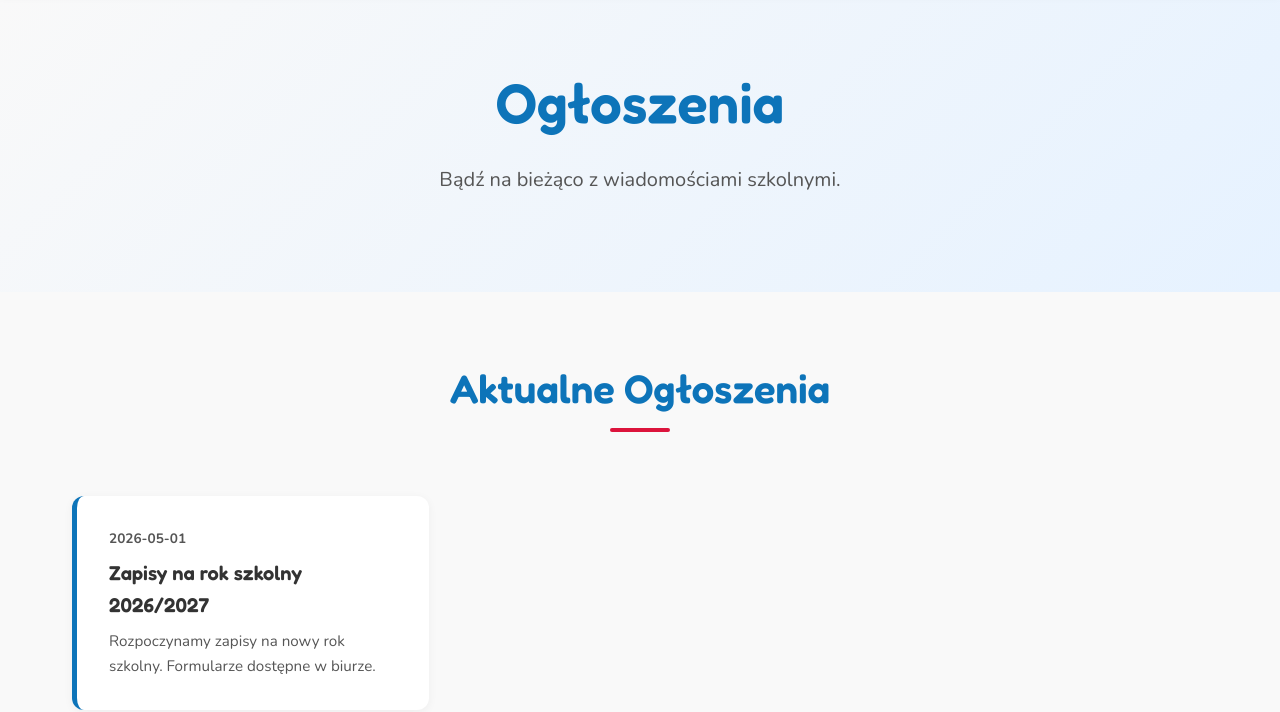
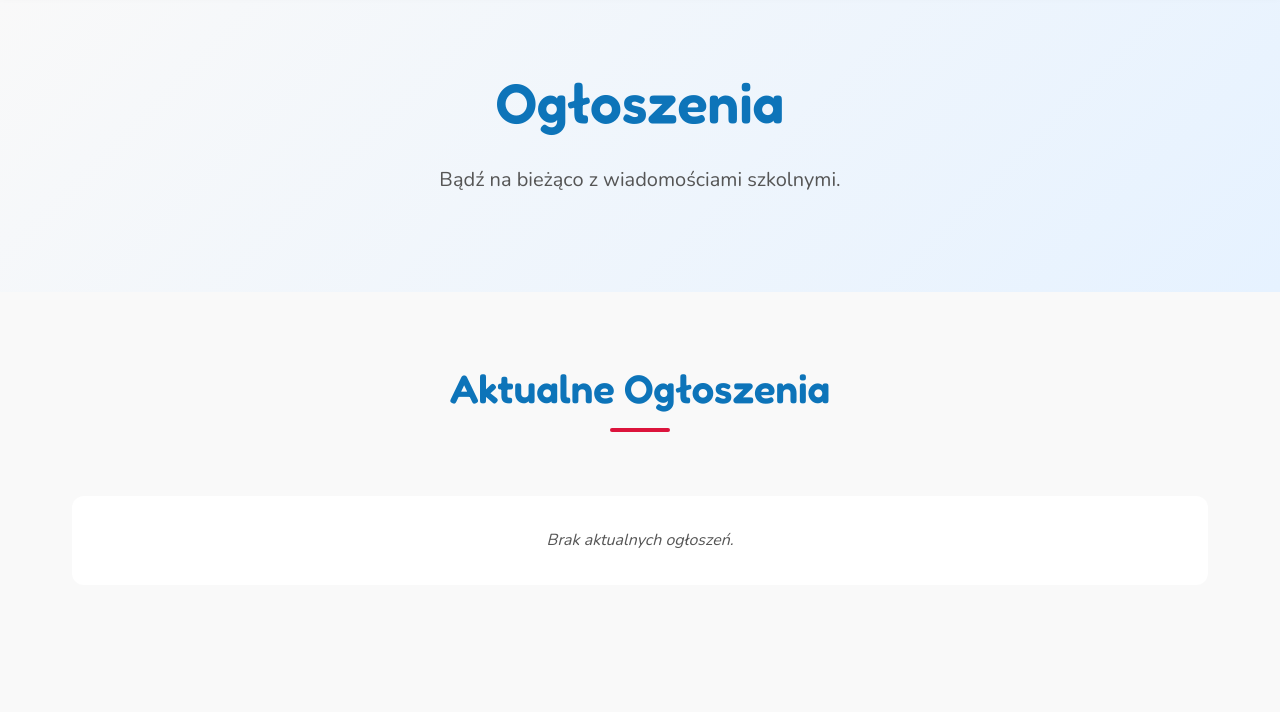
Before and after one commit to 14viverosi/henryk-sienkiewicz-polish-school, a website built with Vite: page announcements.html in a window 1280 px wide. Shown: the part 98-810 px from the top of the page. Built offline with nearby package versions, Linux system fonts and the light colour scheme.

Commit message:
Update announcements logic and remove view all button from home page

```diff
--- a/assets/js/announcements.js
+++ b/assets/js/announcements.js
@@ -6,13 +6,14 @@ const announcementData = [
     // Items with dates in the past (before today) go to archive automatically.
 
     // Example CURRENT/FUTURE announcement
-    {
-        date: '2026-05-01',
+    /*{
+        date: '2026-02-10',
         title_pl: "Zapisy na rok szkolny 2026/2027",
         title_en: "Registration for 2026/2027 School Year",
         content_pl: "Rozpoczynamy zapisy na nowy rok szkolny. Formularze dostępne w biurze.",
         content_en: "Registration for the new school year is open. Forms available in the office."
-    },
+    }
+    ,
     // Example PAST announcement
     {
         date: '2025-12-15',
@@ -28,7 +29,7 @@ const announcementData = [
         title_en: "Independence Day",
         content_pl: "Uroczysta akademia z okazji odzyskania niepodległości.",
         content_en: "Ceremonial assembly celebrating independence."
-    }
+    }*/
 ];
 
 document.addEventListener('DOMContentLoaded', () => {
@@ -46,25 +47,80 @@ document.addEventListener('DOMContentLoaded', () => {
 
 function renderAnnouncements() {
     const lang = localStorage.getItem('site_lang') || 'pl';
+
+    // Containers
+    const containerHome = document.getElementById('home-latest-news');
     const containerCurrent = document.getElementById('announcements-current');
     const containerPast = document.getElementById('announcements-past-list');
 
-    containerCurrent.innerHTML = '';
-    containerPast.innerHTML = '';
-
+    // Data Processing
     const today = new Date();
     today.setHours(0, 0, 0, 0); // Normalize to start of day
 
     // Sort: Newest first
     const sortedData = [...announcementData].sort((a, b) => new Date(b.date) - new Date(a.date));
 
-    let activeCount = 0;
-    let pastCount = 0;
+    // Split into Active and Past
+    const active = [];
+    const past = [];
 
     sortedData.forEach(item => {
-        const itemDate = new Date(item.date + "T00:00:00"); // Fix timezone issue by treating as local ISO
-        const isPast = itemDate < today;
+        const itemDate = new Date(item.date + "T00:00:00"); // Fix timezone issue
+        if (itemDate < today) {
+            past.push(item);
+        } else {
+            active.push(item);
+        }
+    });
 
+    // --- Home Page Logic ---
+    if (containerHome) {
+        containerHome.innerHTML = '';
+
+        // Show up to 3 latest active announcements
+        // If no active, show a message? Or maybe show the very last past one?
+        // Let's show active ones. If none, show message.
+        if (active.length === 0) {
+            const emptyMsg = document.createElement('div');
+            emptyMsg.className = 'ann-empty-msg';
+            const msgText = (translations[lang] && translations[lang]['ann_no_current']) || "No current announcements";
+            emptyMsg.textContent = msgText;
+            containerHome.appendChild(emptyMsg);
+        } else {
+            // Take top 3
+            active.slice(0, 3).forEach(item => {
+                containerHome.appendChild(createAnnouncementCard(item, lang));
+            });
+        }
+        return;
+    }
+
+    // --- Announcements Page Logic ---
+    if (containerCurrent && containerPast) {
+        containerCurrent.innerHTML = '';
+        containerPast.innerHTML = '';
+
+        // Render Active
+        if (active.length === 0) {
+            const emptyMsg = document.createElement('div');
+            emptyMsg.className = 'ann-empty-msg';
+            const msgText = (translations[lang] && translations[lang]['ann_no_current']) || "No current announcements";
+            emptyMsg.textContent = msgText;
+            containerCurrent.appendChild(emptyMsg);
+        } else {
+            active.forEach(item => {
+                containerCurrent.appendChild(createAnnouncementCard(item, lang));
+            });
+        }
+
+        // Render Past
+        past.forEach(item => {
+            containerPast.appendChild(createAnnouncementCard(item, lang));
+        });
+    }
+}
+
+function createAnnouncementCard(item, lang) {
     const card = document.createElement('div');
     card.className = 'announcement-card';
 
@@ -76,23 +132,5 @@ function renderAnnouncements() {
         <h3 class="ann-title">${title}</h3>
         <p class="ann-content">${content}</p>
     `;
-
-        if (isPast) {
-            containerPast.appendChild(card);
-            pastCount++;
-        } else {
-            containerCurrent.appendChild(card);
-            activeCount++;
+    return card;
 }
-    });
-
-    // Handle "No Current Announcements" state
-    if (activeCount === 0) {
-        const emptyMsg = document.createElement('div');
-        emptyMsg.className = 'ann-empty-msg';
-        // Use translation key if available, else fallback
-        const msgText = translations[lang]['ann_no_current'] || "No current announcements";
-        emptyMsg.textContent = msgText;
-        containerCurrent.appendChild(emptyMsg);
-    }
-}
--- a/assets/js/translations.js
+++ b/assets/js/translations.js
@@ -52,8 +52,8 @@ const translations = {
         events_subtitle: "Dołącz do nas na naukę, zabawę i świętowanie!",
         events_desc: "Organizujemy różne wydarzenia w ciągu roku, w tym uroczystości świąteczne, występy uczniów i spotkania społeczności.",
         events_fb_title: "Sprawdź nas na Facebooku!",
-        events_fb_desc: "Aby uzyskać najnowsze informacje o naszych nadchodzących wydarzeniach, odwiedź naszą oficjalną stronę wydarzeń na Facebooku.",
-        events_btn_fb: "Zobacz Wydarzenia na FB",
+        events_fb_desc: "Aby uzyskać najnowsze informacje o naszych nadchodzących wydarzeniach, odwiedź naszą oficjalną stronę na Facebooku.",
+        events_btn_fb: "Zobacz więcej na FB",
 
         contact_title: "Skontaktuj się z nami",
         contact_info_title: "Informacje Kontaktowe",
@@ -135,8 +135,8 @@ const translations = {
         events_subtitle: "Join us for learning, fun, and celebration!",
         events_desc: "We host various events throughout the year, including holiday celebrations, student performances, and community gatherings.",
         events_fb_title: "Check us out on Facebook!",
-        events_fb_desc: "For the most up-to-date information on our upcoming events, please visit our official Facebook Events page.",
-        events_btn_fb: "View Facebook Events",
+        events_fb_desc: "For the most up-to-date information on our upcoming events, please visit our official Facebook page.",
+        events_btn_fb: "See more on FB",
 
         contact_title: "Get in Touch",
         contact_info_title: "Contact Info",
```
Also changed, not shown: index.html (+1 -2 lines). Lines whose indentation alone changed are shown as unchanged.
